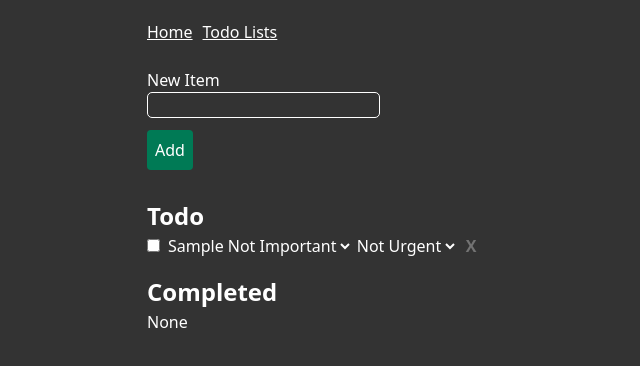
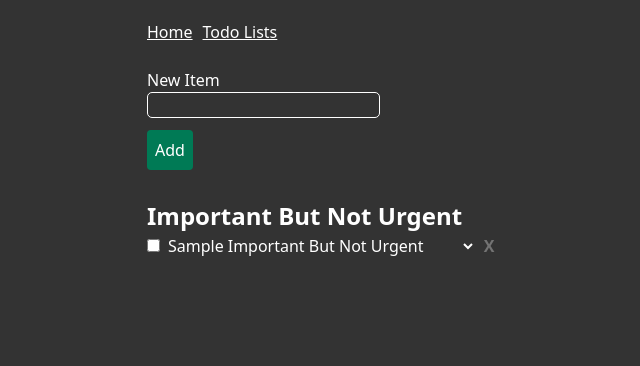
Before and after one commit to keeganjw/todolist, a React (Vite) app: page /todos in a window 1280 px wide. Both pictures are taken after typing "Sample" into the empty fields and a click on the button "Add". Shown: the top 366 px of the page, without its empty margins (113-753 px from the left). Built offline with nearby package versions, Linux system fonts and the light colour scheme.

Commit message:
Todo status is one dropdown, list categorized based on status.

```diff
--- a/src/features/todoList/TodoItem.jsx
+++ b/src/features/todoList/TodoItem.jsx
@@ -3,8 +3,7 @@ import TodoStatusToggles from "./TodoStatusToggles";
 export default function TodoItem({
   todo,
   toggleCheck,
-  toggleImportant,
-  toggleUrgent,
+  toggleStatus,
   removeTodo,
 }) {
   return (
@@ -19,11 +18,7 @@ export default function TodoItem({
         {todo.title}
       </label>
 
-      <TodoStatusToggles
-        todo={todo}
-        toggleImportant={toggleImportant}
-        toggleUrgent={toggleUrgent}
-      />
+      <TodoStatusToggles todo={todo} toggleStatus={toggleStatus} />
 
       <button
         onClick={() => removeTodo(todo.id)}
--- a/src/features/todoList/TodoItemNew.jsx
+++ b/src/features/todoList/TodoItemNew.jsx
@@ -1,4 +1,5 @@
 import { useState } from "react";
+import TodoStatusToggles from "./TodoStatusToggles";
 
 export default function NewTodoForm({ addTodo }) {
   const [newItem, setNewItem] = useState("");
@@ -25,6 +26,9 @@ export default function NewTodoForm({ addTodo }) {
         />
       </div>
 
+      {/* Pass needed props to component */}
+      {/* <TodoStatusToggles /> */}
+
       <button className="my-3 cursor-pointer rounded bg-emerald-700 p-2 text-white hover:bg-emerald-800 active:bg-emerald-900">
         Add
       </button>
--- a/src/features/todoList/TodoList.jsx
+++ b/src/features/todoList/TodoList.jsx
@@ -2,13 +2,18 @@ import TodoItem from "./TodoItem";
 
 export default function TodoList({
   todos,
+  listName,
   toggleCheck,
-  toggleImportant,
-  toggleUrgent,
+  toggleStatus,
   removeTodo,
 }) {
+  if (todos.length === 0) {
+    return <></>;
+  }
+
   return (
     <>
+      <h1 className="mt-4">{listName}</h1>
       <ul className="list">
         {todos.length === 0 && "None"}
         {todos.map((todo) => {
@@ -16,8 +21,7 @@ export default function TodoList({
             <TodoItem
               todo={todo}
               toggleCheck={toggleCheck}
-              toggleImportant={toggleImportant}
-              toggleUrgent={toggleUrgent}
+              toggleStatus={toggleStatus}
               removeTodo={removeTodo}
               key={todo.id}
             />
--- a/src/features/todoList/TodoStatusToggles.jsx
+++ b/src/features/todoList/TodoStatusToggles.jsx
@@ -1,26 +1,28 @@
-export default function TodoStatusToggles({
-  todo,
-  toggleImportant,
-  toggleUrgent,
-}) {
+export default function TodoStatusToggles({ todo, toggleStatus }) {
+  // IU, INU, NIU, NINU
+  function decideStatus() {
+    if (todo.important && todo.urgent) {
+      return "Important And Urgent";
+    } else if (todo.important && !todo.urgent) {
+      return "Important But Not Urgent";
+    } else if (!todo.important && todo.urgent) {
+      return "Not Important But Urgent";
+    } else if (!todo.important && !todo.urgent) {
+      return "Not Important And Not Urgent";
+    }
+  }
+
   return (
     <>
       <select
-        name="statusImportant"
-        onChange={(e) => toggleImportant(todo.id, e.target.value)}
-        value={todo.important}
+        name="todo-status"
+        onChange={(e) => toggleStatus(todo.id, e.target.value)}
+        value={decideStatus()}
       >
-        <option value="Important">Important</option>
-        <option value="NotImportant">Not Important</option>
-      </select>
-
-      <select
-        name="statusUrgent"
-        onChange={(e) => toggleUrgent(todo.id, e.target.value)}
-        value={todo.urgent}
-      >
-        <option value="Urgent">Urgent</option>
-        <option value="NotUrgent">Not Urgent</option>
+        <option>Important And Urgent</option>
+        <option>Important But Not Urgent</option>
+        <option>Not Important But Urgent</option>
+        <option>Not Important And Not Urgent</option>
       </select>
     </>
   );
--- a/src/features/todoList/Todos.jsx
+++ b/src/features/todoList/Todos.jsx
@@ -24,8 +24,8 @@ function Todos() {
           id: crypto.randomUUID(),
           title: title,
           completed: false,
-          important: "NotImportant",
-          urgent: "NotUrgent",
+          important: true,
+          urgent: false,
         },
       ];
     });
@@ -41,62 +41,85 @@ function Todos() {
     setTodos((currentTodos) => {
       return currentTodos.map((todo) => {
         if (todo.id === id) return { ...todo, completed };
-        else return todo;
+
+        return todo;
       });
     });
   }
 
-  function toggleImportant(id, important) {
+  function toggleStatus(id, status) {
     setTodos((currentTodos) => {
       return currentTodos.map((todo) => {
-        if (todo.id === id)
-          return {
-            id: todo.id,
-            title: todo.title,
-            completed: todo.completed,
-            important: important,
-            urgent: todo.urgent,
-          };
-        else return todo;
+        // Decide important and urgent based on status
+        if (todo.id === id) {
+          const important = !status.includes("Not Important");
+          const urgent = !status.includes("Not Urgent");
+          return { ...todo, important: important, urgent: urgent };
+        }
+
+        return todo;
       });
     });
   }
 
-  function toggleUrgent(id, urgent) {
-    setTodos((currentTodos) => {
-      return currentTodos.map((todo) => {
-        if (todo.id === id)
-          return {
-            id: todo.id,
-            title: todo.title,
-            completed: todo.completed,
-            important: todo.important,
-            urgent: urgent,
-          };
-        else return todo;
-      });
-    });
+  if (todos.length === 0) {
+    return (
+      <>
+        <TodoItemNew addTodo={addTodo} />
+        <h1>No Todos</h1>
+      </>
+    );
   }
 
   return (
     <>
       <TodoItemNew addTodo={addTodo} />
 
-      <h1 className="mt-4">Todo</h1>
       <TodoList
-        todos={todos.filter((todo) => !todo.completed)}
+        todos={todos.filter(
+          (todo) => todo.important && todo.urgent && !todo.completed,
+        )}
+        listName={"Important And Urgent"}
         toggleCheck={toggleCheck}
-        toggleImportant={toggleImportant}
-        toggleUrgent={toggleUrgent}
+        toggleStatus={toggleStatus}
         removeTodo={removeTodo}
       />
 
-      <h1 className="mt-4">Completed</h1>
+      <TodoList
+        todos={todos.filter(
+          (todo) => todo.important && !todo.urgent && !todo.completed,
+        )}
+        listName={"Important But Not Urgent"}
+        toggleCheck={toggleCheck}
+        toggleStatus={toggleStatus}
+        removeTodo={removeTodo}
+      />
+
+      <TodoList
+        todos={todos.filter(
+          (todo) => !todo.important && todo.urgent && !todo.completed,
+        )}
+        listName={"Not Important But Urgent"}
+        toggleCheck={toggleCheck}
+        toggleStatus={toggleStatus}
+        removeTodo={removeTodo}
+      />
+
+      <TodoList
+        todos={todos.filter(
+          (todo) => !todo.important && !todo.urgent && !todo.completed,
+        )}
+        listName={"Not Important And Not Urgent"}
+        toggleCheck={toggleCheck}
+        toggleStatus={toggleStatus}
+        removeTodo={removeTodo}
+      />
+
       <TodoList
         todos={todos.filter((todo) => todo.completed)}
+        listName={"Completed"}
         toggleCheck={toggleCheck}
-        toggleImportant={toggleImportant}
-        toggleUrgent={toggleUrgent}
+        toggleStatus={toggleStatus}
         removeTodo={removeTodo}
       />
     </>
```
Also changed, not shown: _todos.txt (added).
